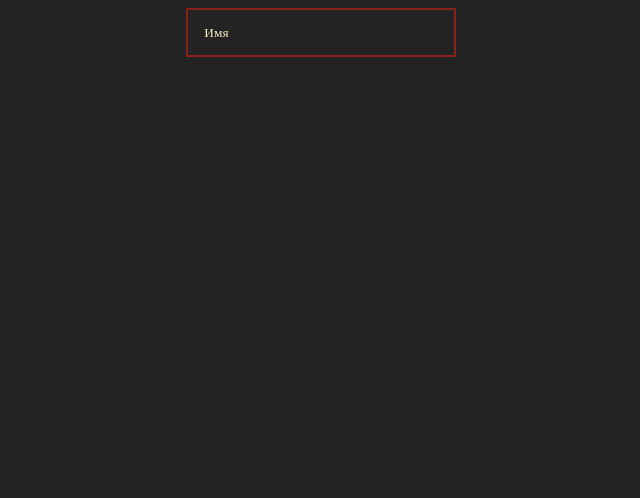
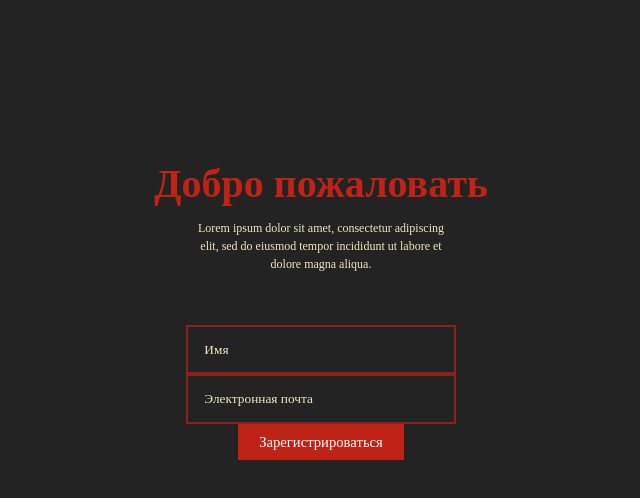
Before and after one commit to k1ngsterr1/showtime, an Astro site: page /registration in a window 1280 px wide. Shown: the whole page, without its empty margins (319-959 px from the left). Built offline with nearby package versions, Linux system fonts and the light colour scheme; Astro itself is replaced by a stand-in of ours.

Commit message:
version 1.1.0

```diff
--- a/src/pages/registration.astro
+++ b/src/pages/registration.astro
@@ -1,16 +1,12 @@
   ---
   import Input from "../shared/ui/Input/index.astro";
-  import styles from "../pages/styles/Registration/styles.module.scss";
+  import RegistrationForm from "../widgets/Form/RegistrationForm/index.astro";
+
   import Layout from "../layouts/Layout.astro";
+
+  import "../pages/styles/Registration/styles.scss";
   ---
 
   <Layout title="Registration">
-      <section class={styles.registration}>
-          <div class={styles.registration__content}>
-              <Input
-                  placeholder="Имя"
-                  inputType="default"
-              />
-          </div>
-      </section>
+    <RegistrationForm/>
   </Layout>
--- a/src/pages/styles/Registration/styles.module.scss
+++ /dev/null
@@ -1,14 +0,0 @@
-body {
-  background-color: #232323;
-}
-
-.registration {
-  display: flex;
-  justify-content: center;
-  align-items: center;
-  width: 100%;
-
-  &__content {
-    width: 86, 6%;
-  }
-}
--- /dev/null
+++ b/src/pages/styles/Registration/styles.scss
@@ -0,0 +1,3 @@
+body {
+  background-color: #232323;
+}
--- a/src/shared/ui/BigText/styles.module.scss
+++ b/src/shared/ui/BigText/styles.module.scss
@@ -19,7 +19,7 @@
   font-size: clamp(24px, 2.49984vw, 96px);
 }
 
-.bigtext--from {
+.bigtext--form {
   @apply font-killbill;
   @apply text-primary-red-text;
   font-weight: 700;
--- a/src/shared/ui/Paragraph/index.astro
+++ b/src/shared/ui/Paragraph/index.astro
@@ -16,6 +16,6 @@ const {text, margin, width, paragraphType, ...rest} =  Astro.props;
 
 ---
 
- <p class={paragraphClass} >
-      {text}
-    </p>
+<p class={paragraphClass} style={{ width: width }}>
+  {text}
+</p>
--- a/src/shared/ui/Paragraph/styles.module.scss
+++ b/src/shared/ui/Paragraph/styles.module.scss
@@ -4,6 +4,7 @@
   font-size: clamp(9px, 0.93744vw, 36px);
   font-weight: 400;
   line-height: clamp(13.52px, 1.4082432vw, 54.08px);
+  text-align: center;
 }
 
 .paragraph--white {
@@ -12,4 +13,5 @@
   font-size: clamp(9px, 0.93744vw, 36px);
   font-weight: 400;
   line-height: clamp(13.52px, 1.4082432vw, 54.08px);
+  text-align: center;
 }
--- a/src/widgets/Form/RegistrationForm/index.astro
+++ b/src/widgets/Form/RegistrationForm/index.astro
@@ -7,31 +7,18 @@ import Input from "../../../shared/ui/Input/index.astro";
 import Logo from "../../../assets/logo/logo.svg";
 
 import styles from "../RegistrationForm/styles.module.scss";
-
 ---
-
-
 <section class={styles.registration}>
   <div class={styles.registration__content}>
     <div class={styles.registration__logo}>
-            <Logo/>
+      <!-- <Image src={Logo} alt="Logo" /> -->
     </div>
-        <BigText text="Добро пожаловать" margin="mt-8" bigTextType="form"/>
-        <Paragraph paragraphType="white" text="Lorem ipsum dolor  sit amet, consectetur adipiscing elit, sed do eiusmod tempor incididunt  ut labore et dolore magna aliqua. "/>
+    <BigText text="Добро пожаловать" margin="mt-8" bigTextType="form" {...Astro.props} />
+    <Paragraph paragraphType="white" margin="mt-8" width="42%" text="Lorem ipsum dolor  sit amet, consectetur adipiscing elit, sed do eiusmod tempor incididunt  ut labore et dolore magna aliqua. " {...Astro.props} />
     <form class={styles.registration__form}>
-             <Input
-                  placeholder="Имя"
-                  inputType="default"
-              />
-               <Input
-                  placeholder="Электронная почта"
-                  inputType="default"
-              />
-          <Button
-            text="Зарегистрироваться"
-            buttonType="filled"
-            margin="mt-8"
-          />
+      <Input placeholder="Имя" inputType="default" {...Astro.props} />
+      <Input placeholder="Электронная почта" inputType="default" {...Astro.props} />
+      <Button text="Зарегистрироваться" buttonType="filled" margin="mt-8" {...Astro.props} />
     </form>
     <!-- <MiniText
       margin="mt-2"
--- a/src/widgets/Form/RegistrationForm/styles.module.scss
+++ b/src/widgets/Form/RegistrationForm/styles.module.scss
@@ -0,0 +1,28 @@
+.registration {
+  width: 100%;
+  display: flex;
+  justify-content: center;
+  align-items: center;
+  flex-direction: column;
+
+  &__content {
+    width: 86, 6%;
+    display: flex;
+    justify-content: center;
+    flex-direction: column;
+    align-items: center;
+  }
+  &__logo {
+    margin-top: clamp(46px, 4.79136vw, 184px);
+    width: clamp(68px, 7.08288vw, 272px);
+    height: clamp(68px, 7.08288vw, 272px);
+  }
+  &__form {
+    @apply mt-10;
+    display: flex;
+    align-items: center;
+    justify-content: center;
+    flex-direction: column;
+    font-size: clamp(9px, 0.93744vw, 36px);
+  }
+}
```
Also changed, not shown: src/assets/logo/logo.svg. Lines whose indentation alone changed are shown as unchanged.
